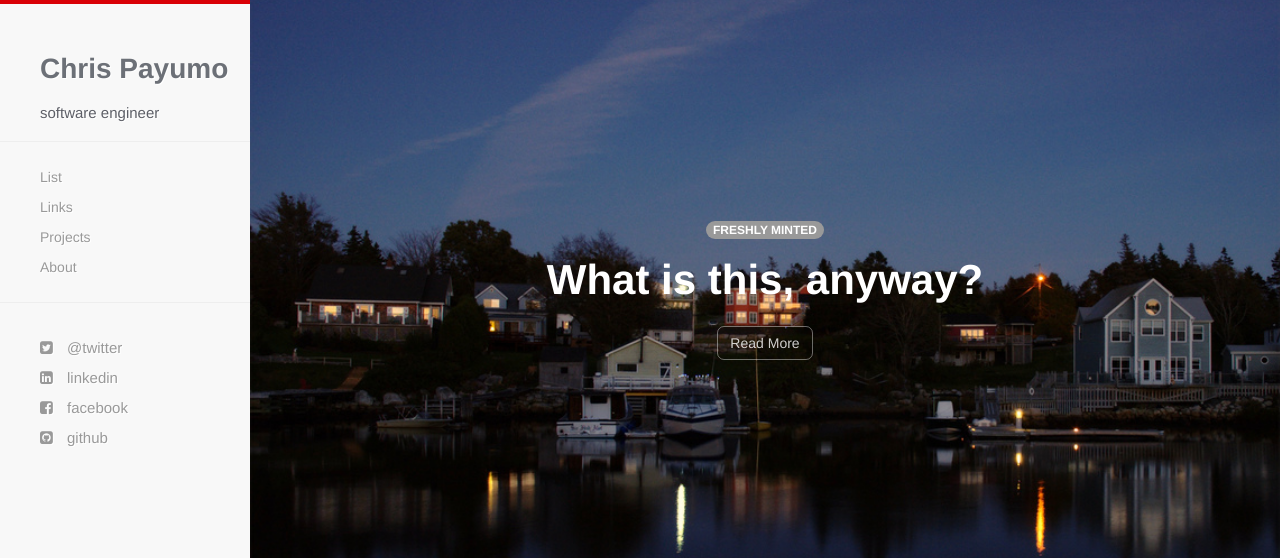
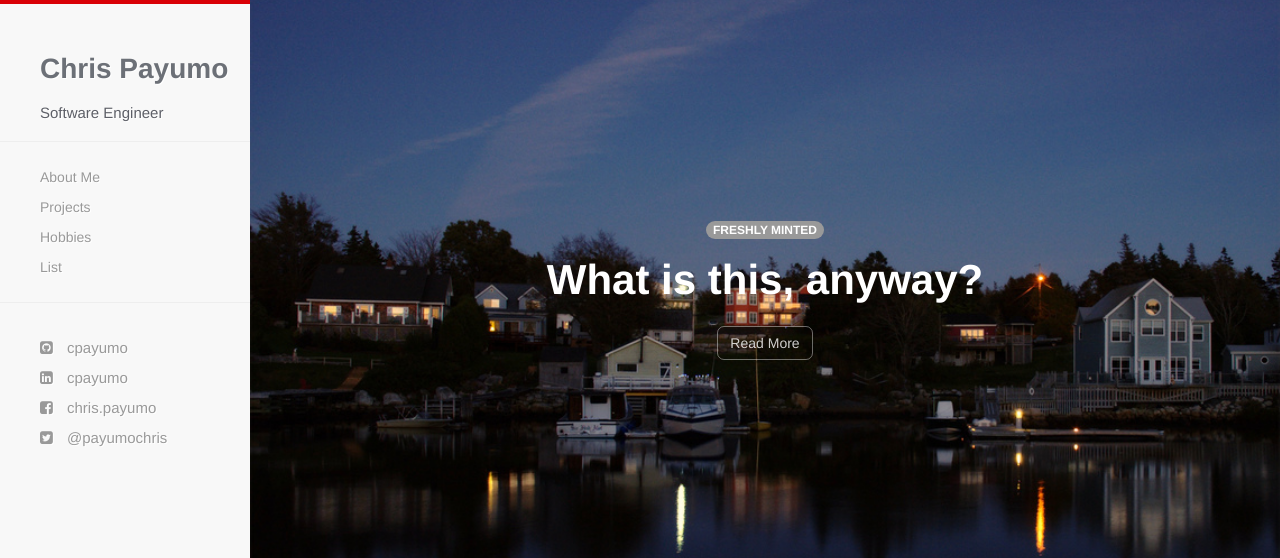
Before and after one commit to cpayumo/cpayumo.github.io, a Jekyll site: the page built from index.html, in a window 1280 px wide. Shown: the top 558 px of the page. Built offline with Jekyll 4.4.1, drawn with Linux system fonts in a browser that asks for light colours; nearby versions of some CDN libraries; Markdown is read by kramdown in place of the engine named in the settings.

Commit message:
fixed autogenerated sidebar

```diff
--- a/_config.yml
+++ b/_config.yml
@@ -1,14 +1,14 @@
 name: Chris Payumo
 author:
 baseurl:
-description: software engineer
-github: http://www.github.com/arnp
-twitter: http://www.twitter.com/
-facebook: http://www.facebook.com
-linkedin: http://www.linkedin.com
-email: rnpatel[at]me.com
-location: 42°2'16"N   70°12'47"W
-disqus: diqus-username
+description: Software Engineer
+github: https://github.com/cpayumo
+twitter: https://twitter.com/payumochris
+facebook: https://www.facebook.com/chris.payumo
+linkedin: https://www.linkedin.com/in/cpayumo/
+email: cpayumo97@gmail.com
+location: Fairfield, cA
+disqus: cpayumo
 
 ##Make sure to edit the above fields, especially for disqus.
 
--- a/_includes/navigation.html
+++ b/_includes/navigation.html
@@ -25,16 +25,17 @@
   <ul class="sidebar-nav">
     <li class="sidebar-brand"><a href="{{ site.baseurl }}/"><h1 class="brand">{{ site.name }}</h1></a><h3>{{ site.description }}</h3></li>
     <hr />
+    <li><a href="{{ site.baseurl }}/about.html">About Me</a></li>
+    <li><a href="{{ site.baseurl }}/projects.html">Projects</a></li>
+    <li><a href="{{ site.baseurl }}/links.html">Hobbies</a></li>
     <li><a href="{{ site.baseurl }}/list.html">List</a></li>
-    <li><a href="{{ site.baseurl }}/links.html">Links</a></li>
-    <li><a href="{{ site.baseurl }}/projects.html">Projects</a></li>
-    <li><a href="{{ site.baseurl }}/about.html">About</a></li>
+
     <hr />
     <div id="social-wrapper">
-      <li> <a href="{{ site.twitter }}"><i class="fa fa-twitter-square"></i> @twitter</a></li>
-      <li> <a href="{{ site.linkedin }}"><i class="fa fa-linkedin-square"></i> linkedin</a> </li>
-      <li> <a href="{{ site.facebook }}"><i class="fa fa-facebook-square"></i> facebook</a></li>
-      <li> <a href="{{ site.github }}"><i class="fa fa-github-square"></i> github</a> </li>
+      <li> <a href="{{ site.github }}"><i class="fa fa-github-square"></i> cpayumo</a> </li>
+      <li> <a href="{{ site.linkedin }}"><i class="fa fa-linkedin-square"></i> cpayumo</a> </li>
+      <li> <a href="{{ site.facebook }}"><i class="fa fa-facebook-square"></i> chris.payumo</a></li>
+      <li> <a href="{{ site.twitter }}"><i class="fa fa-twitter-square"></i> @payumochris</a></li>
     </div>
   </ul>
 </div>
```
